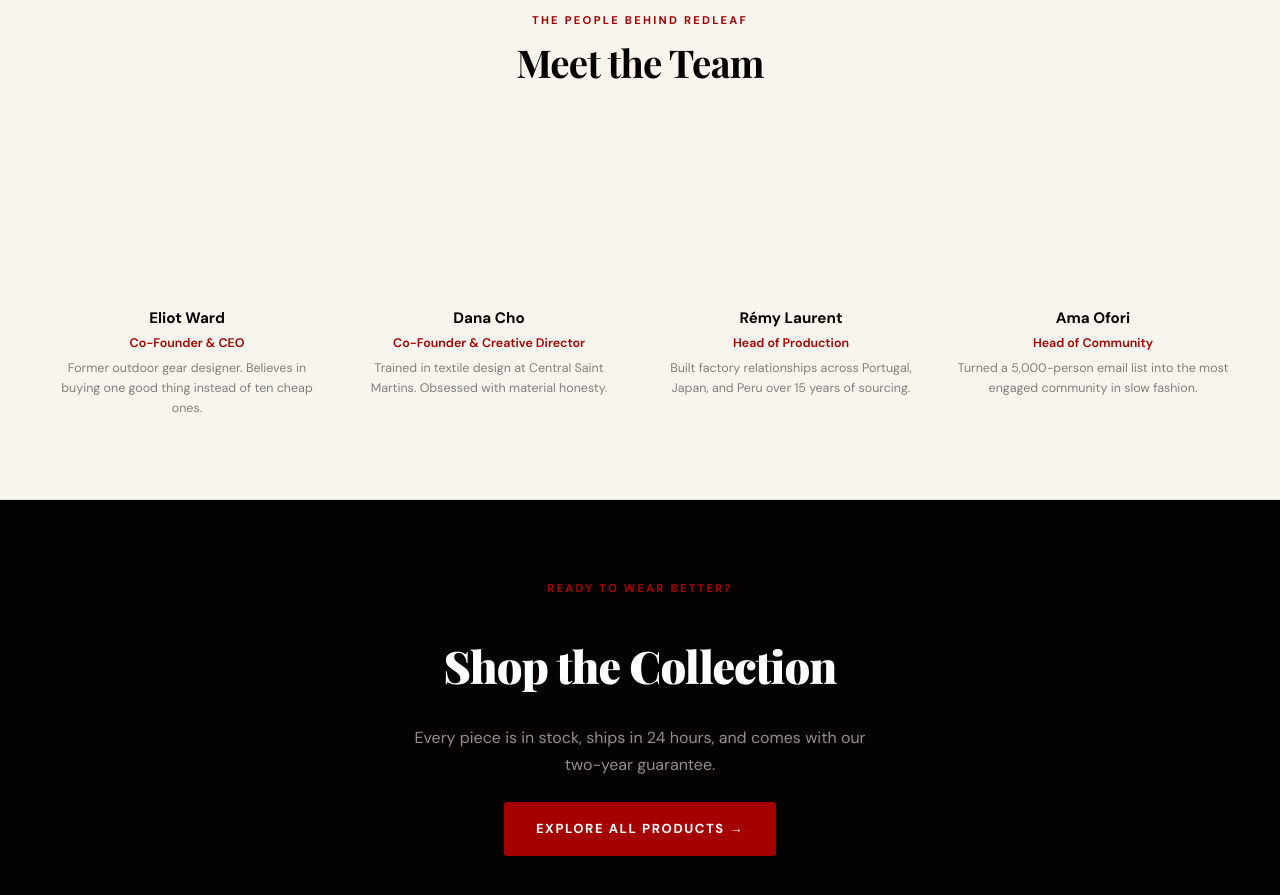
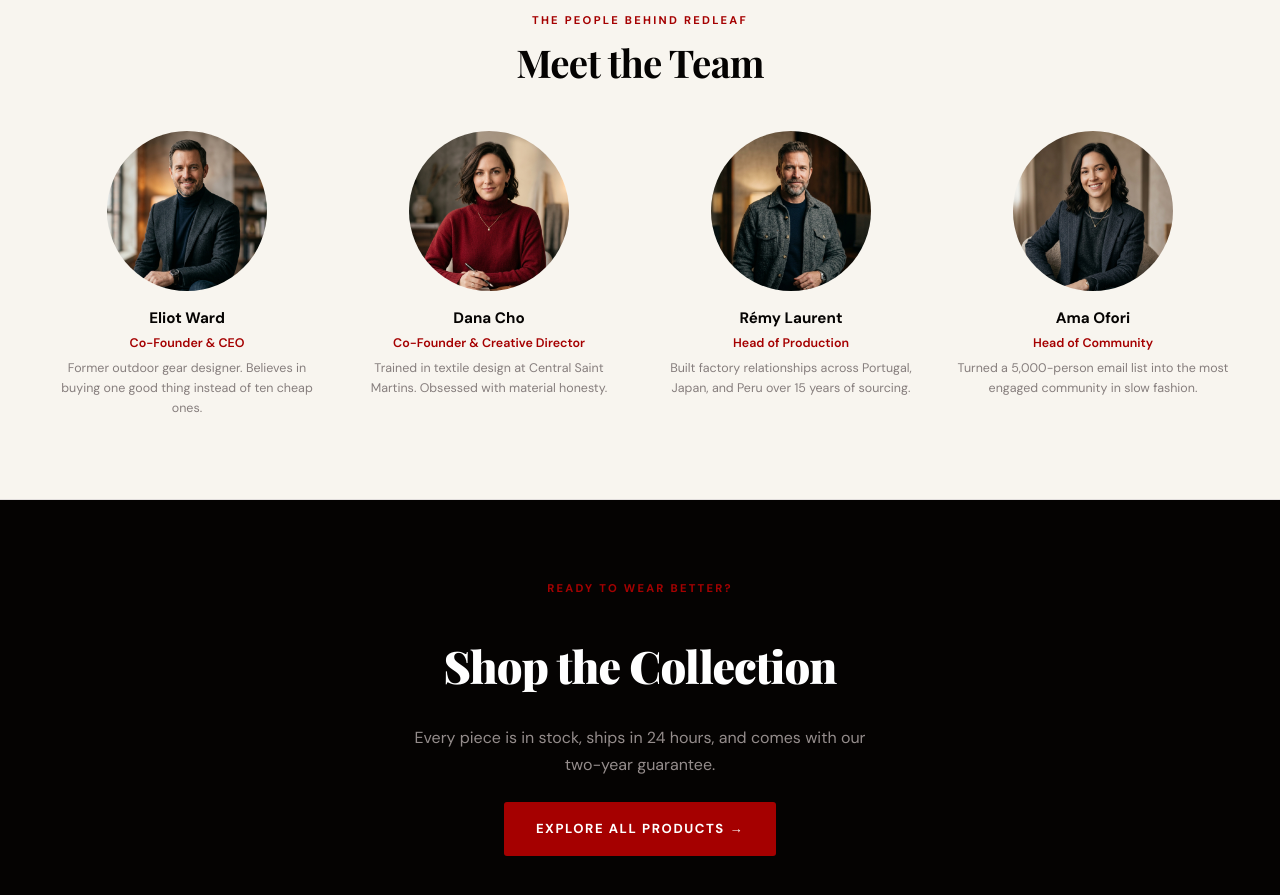
Before and after one commit to yousuffaysal/Ecom-X_Frontend, a Next.js app: page /about in a window 1280 px wide. Shown: the part 3400-4295 px from the top of the page. Built offline with nearby package versions, Linux system fonts and the light colour scheme; no server answers.

Commit message:
fix: simplify WaterFill component usage in AboutPage

```diff
--- a/app/about/page.tsx
+++ b/app/about/page.tsx
@@ -367,10 +367,7 @@ export default function AboutPage() {
             <FadeIn key={i} delay={0.1 + (i * 0.1)}>
               <div style={S.teamCard}>
                 <div style={{ ...S.teamPhoto, position: 'relative' }}>
-                  <WaterFill
-                    style={{ position: 'absolute', inset: 0, background: m.bg }}
-                    delay={0.1 + i * 0.15}
-                  />
+                  <WaterFill bg={m.bg} delay={0.1 + i * 0.15} />
                 </div>
                 <div style={S.teamName}>{m.name}</div>
                 <div style={S.teamRole}>{m.role}</div>
```
